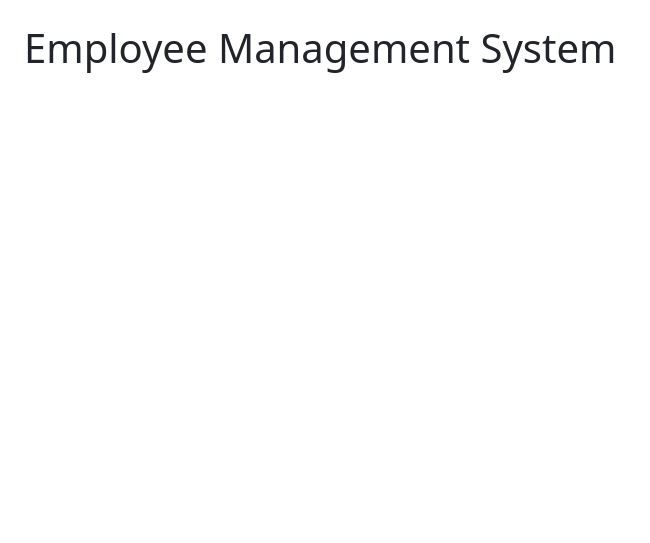
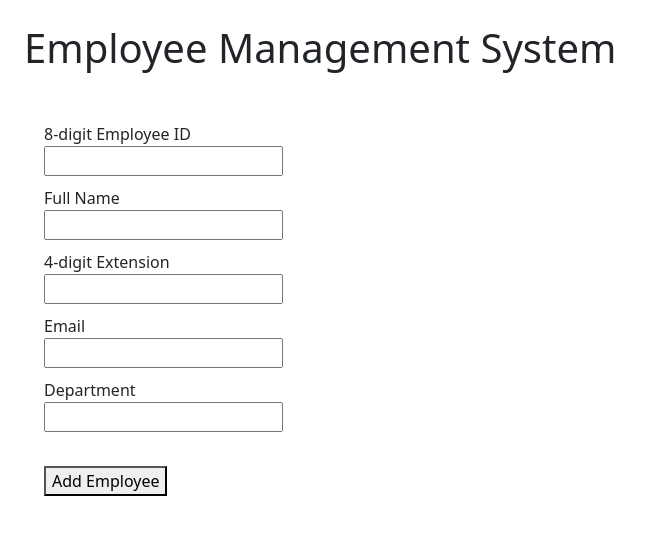
Before and after one commit to cpan688/Assignment05, a plain HTML site: page index.html in a window 1280 px wide. Shown: the whole page, without its empty margins (0-650 px from the left). Drawn offline with nearby package versions, Linux system fonts and the light colour scheme.

Commit message:
Add codes for Form in index.html

```diff
--- a/index.html
+++ b/index.html
@@ -17,6 +17,18 @@
 <body class="m-4">
     <h1>Employee Management System</h1>
     <form id="empForm">
+        8-digit Employee ID<br>
+        <input type="text" id="id"><br>
+        Full Name<br>
+        <input type="text" id="name"><br>
+        4-digit Extension<br>
+        <input type="text" id="ext"><br>
+        Email<br>
+        <input type="email" id="email"><br>
+        Department<br>
+        <input type="select" id="department"><br><br>
+
+        <button type="submit" id="submit">Add Employee</button><br><br>
 
     </form>
 </body>
```
